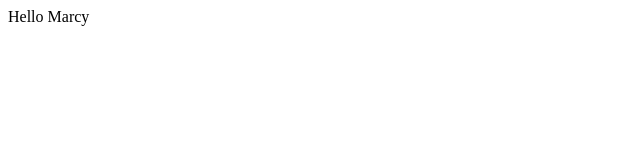
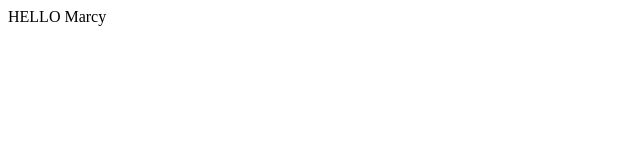
Before and after one commit to wkndmarkt/40minutes, a plain HTML site: page index.html in a window 1280 px wide. Shown: the full height of the page, 0-640 px from the left. Drawn offline with Linux system fonts and the light colour scheme.

Commit message:
uppercase

```diff
--- a/index.html
+++ b/index.html
@@ -7,6 +7,6 @@
   <title>Document</title>
 </head>
 <body>
-  Hello Marcy
+  HELLO Marcy
 </body>
 </html>
```
